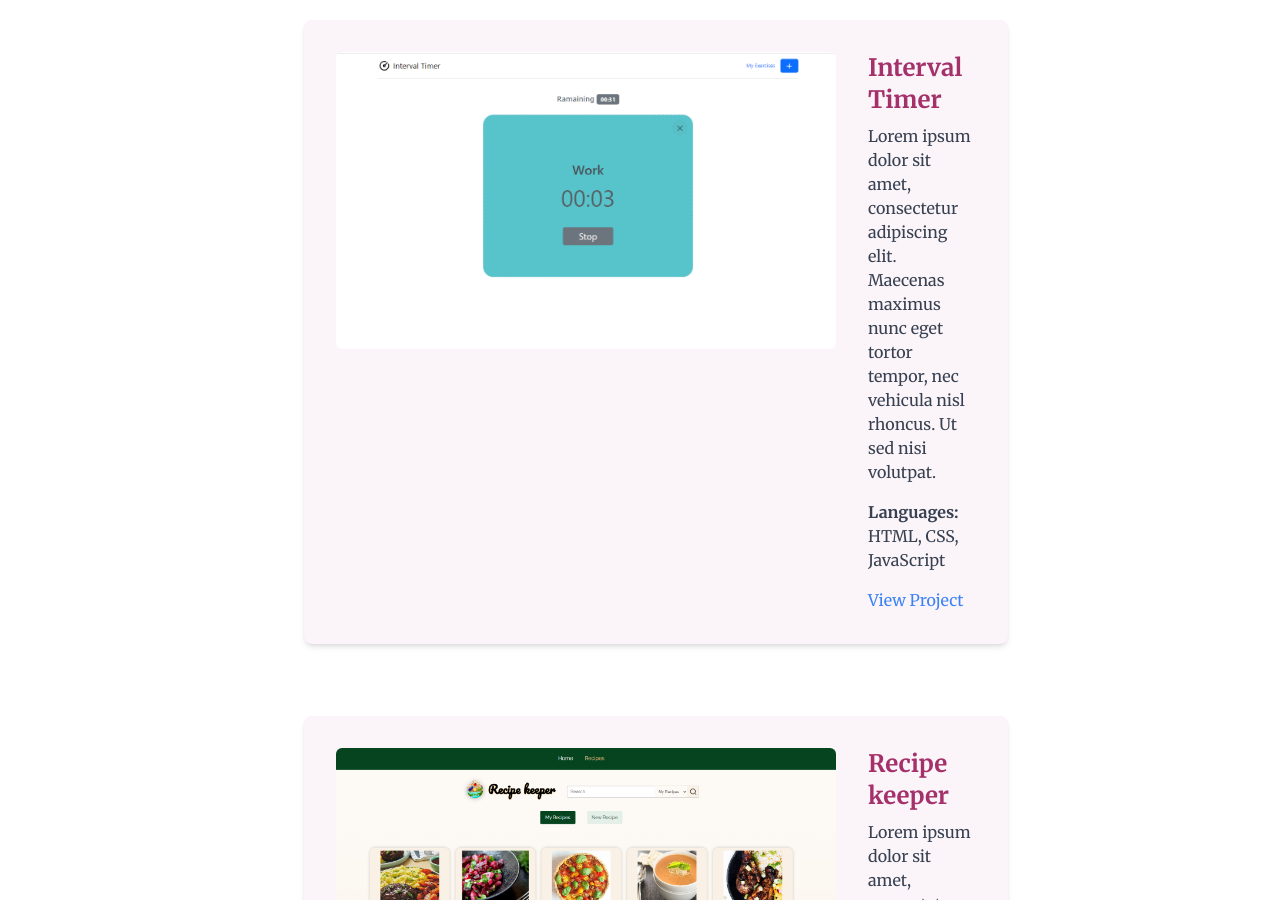
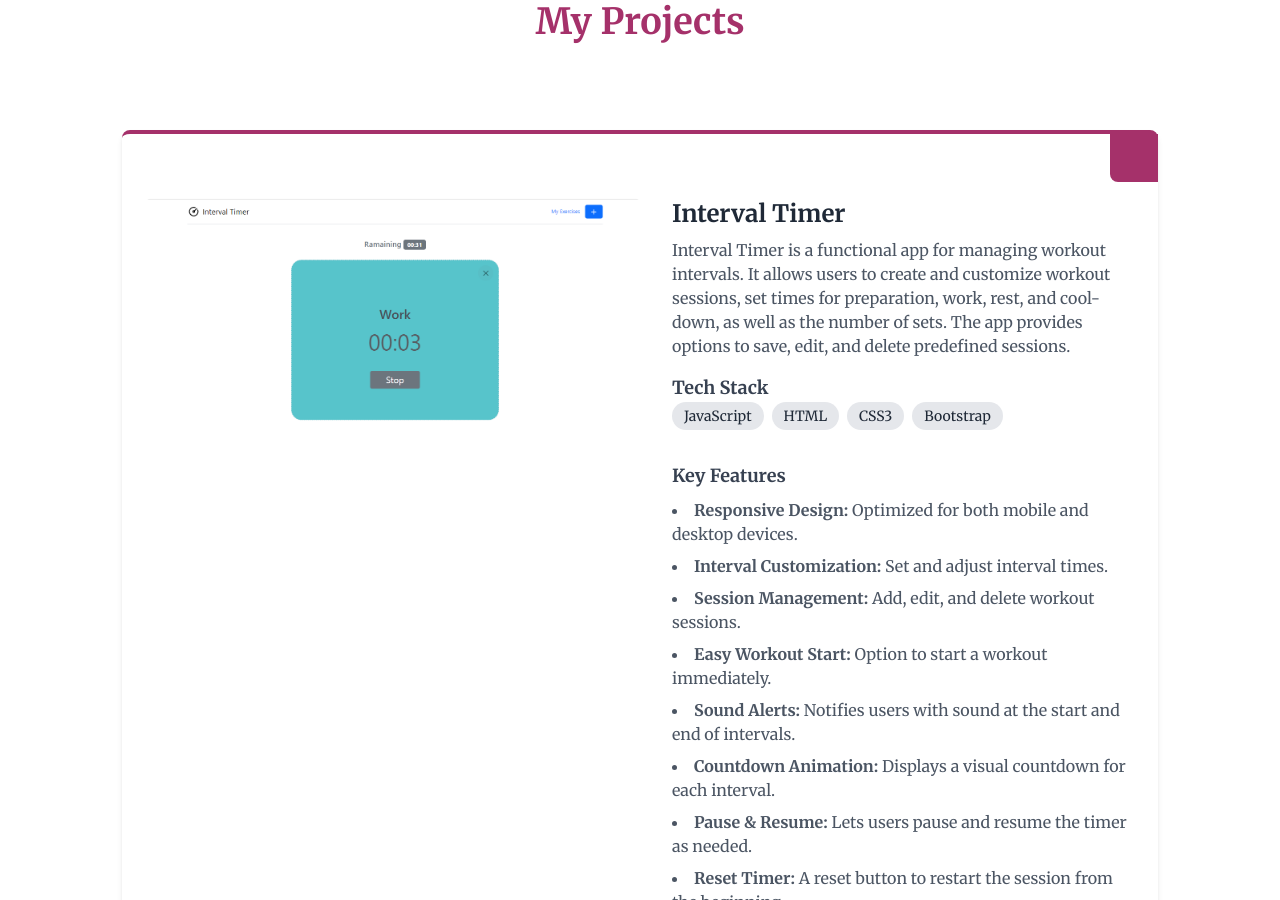
Before and after one commit to AnetaFalkowska/personal-website, a React (Vite) app: page / in a window 1280 px wide. Shown: the part 1900-2800 px from the top of the page. Built offline with nearby package versions, Linux system fonts and the light colour scheme.

Commit message:
Update MyProjects section

```diff
--- a/src/assets/data.ts
+++ b/src/assets/data.ts
@@ -6,7 +6,6 @@ import cIcon from "../assets/techIcons/c.png";
 import gitIcon from "../assets/techIcons/git.png";
 import twIcon from "../assets/techIcons/tailwind.png";
 import tsIcon from "..//assets/techIcons/typescript.png";
-
 
 export const education = [
   {
@@ -95,8 +94,52 @@ export const projectData = [
     id: "p1",
     title: "Interval Timer",
     description:
-      "Lorem ipsum dolor sit amet, consectetur adipiscing elit. Maecenas maximus nunc eget tortor tempor, nec vehicula nisl rhoncus. Ut sed nisi volutpat.",
-    languages: "HTML, CSS, JavaScript",
+      "Interval Timer is a functional app for managing workout intervals. It allows users to create and customize workout sessions, set times for preparation, work, rest, and cool-down, as well as the number of sets. The app provides options to save, edit, and delete predefined sessions.",
+    techStack: ["JavaScript", "HTML", "CSS3", "Bootstrap"],
+    keyFeatures: [
+      {
+        name: "Responsive Design",
+        description: "Optimized for both mobile and desktop devices.",
+      },
+      {
+        name: "Interval Customization",
+        description: "Set and adjust interval times.",
+      },
+      {
+        name: "Session Management",
+        description: "Add, edit, and delete workout sessions.",
+      },
+      {
+        name: "Easy Workout Start",
+        description: "Option to start a workout immediately.",
+      },
+      {
+        name: "Sound Alerts",
+        description:
+          " Notifies users with sound at the start and end of intervals.",
+      },
+      {
+        name: "Countdown Animation",
+        description: "Displays a visual countdown for each interval.",
+      },
+      {
+        name: "Pause & Resume",
+        description: "Lets users pause and resume the timer as needed.",
+      },
+      {
+        name: "Reset Timer",
+        description:
+          "A reset button to restart the session from the beginning.",
+      },
+      {
+        name: "Keyboard Shortcuts",
+        description: "Enables timer control via keyboard commands.",
+      },
+      {
+        name: "Local Storage",
+        description: "Saves user settings and preferences for future sessions.",
+      },
+    ],
     link: "",
     image: "/IntervalTimer.PNG",
   },
@@ -104,13 +147,111 @@ export const projectData = [
     id: "p2",
     title: "Recipe keeper",
     description:
-      "Lorem ipsum dolor sit amet, consectetur adipiscing elit. Maecenas maximus nunc eget tortor tempor, nec vehicula nisl rhoncus. Ut sed nisi volutpat.",
-    languages: "React, HTML, CSS, JavaScript",
+      "Recipe Keeper is a comprehensive web application for managing and discovering recipes. It allows users to create, edit, and delete their own recipes, as well as search for recipes both locally and online. The application uses React Router for seamless navigation and dynamic content loading.",
+    techStack: [
+      "React",
+      "React Router",
+      "HTML",
+      "CSS3",
+      "JavaScript",
+      "API Integration",
+    ],
+    keyFeatures: [
+      {
+        name: "Responsive Design",
+        description: "Optimized for both mobile and desktop views.",
+      },
+      {
+        name: "Asynchronous Data Fetching",
+        description: "Utilizes React hooks for asynchronous data fetching.",
+      },
+      {
+        name: "Recipe Management",
+        description: "Users can create, modify, and remove recipes.",
+      },
+      {
+        name: "Local Recipe Search",
+        description: "Search personal recipes by title or ingredients.",
+      },
+      {
+        name: "Online Recipe Search",
+        description: "Search external recipe databases online.",
+      },
+      {
+        name: "Random Recipe",
+        description: "Display a random recipe for users to try.",
+      },
+
+      {
+        name: "Search Interface",
+        description: "Intuitive search bar for local and online recipes.",
+      },
+      {
+        name: "Recipe Form Validation",
+        description:
+          "Ensure recipe titles are unique and meet length requirements; validate form data.",
+      },
+      {
+        name: "Confirmation Modal",
+        description: "Confirm actions like canceling recipe edits.",
+      },
+      {
+        name: "Random Recipe",
+        description: "Display a random recipe for users to try.",
+      },
+
+      {
+        name: "Error Handling",
+        description: "Custom error pages to handle different types of errors.",
+      },
+    ],
     link: "https://recipe-keeper-frontend.onrender.com",
     image: "/RecipeKeeper.PNG",
   },
+  {
+    id: "p3",
+    title: "Portfolio Web Application",
+    description:
+      "The Portfolio Web Application is a modern website designed to showcase my skills, professional experiences, and projects. The application uses React Router for seamless navigation between different sections, such as Home, Projects, Resume, and Contact. The homepage features my profile, technical skills, and an overview of my projects.",
+    techStack: [
+      "React",
+      "React Router",
+      "HTML",
+      "CSS3",
+      "Tailwind CSS",
+      "JavaScript",
+      "TypeScript",
+    ],
+    keyFeatures: [
+      {
+        name: "Responsive Design",
+        description: "Optimized for both mobile and desktop views.",
+      },
+      {
+        name: "Router Navigation",
+        description:
+          "Seamless navigation between pages enabled by React Router.",
+      },
+      {
+        name: "Custom Skill Slider",
+        description:
+          "Interactive skill slider built with react-slick, featuring custom navigation arrows.",
+      },
+      {
+        name: "Button Styling with Tailwind Merge",
+        description:
+          "Button styled using twMerge and buttonStyles, allowing centralized style management and consistency across the application.",
+      },
+      {
+        name: "Tailwind CSS Styling",
+        description:
+          "Utilizes Tailwind CSS for clean, responsive design and easy maintenance.",
+      },
+    ],
+    link: "https://recipe-keeper-frontend.onrender.com",
+    image: "/Portfolio.PNG",
+  },
 ];
-
 
 export const technologies = [
   {
@@ -123,7 +264,7 @@ export const technologies = [
     name: "JavaScript",
     icon: jsIcon,
     description:
-      "Implementing asynchronous operations using Promises and async/await."
+      "Implementing asynchronous operations using Promises and async/await.",
   },
   {
     name: "TypeScript",
@@ -134,14 +275,12 @@ export const technologies = [
   {
     name: "HTML5",
     icon: htmlIcon,
-    description:
-      "Crafting structured and semantic web pages.",
+    description: "Crafting structured and semantic web pages.",
   },
   {
     name: "CSS3",
     icon: cssIcon,
-    description:
-      "Creating advanced layouts with Flexbox and CSS Grid.",
+    description: "Creating advanced layouts with Flexbox and CSS Grid.",
   },
   {
     name: "Git",
@@ -158,7 +297,6 @@ export const technologies = [
   {
     name: "Tailwind CSS",
     icon: twIcon,
-    description:
-      "Rapidly building responsive designs with Tailwind CSS.",
+    description: "Rapidly building responsive designs with Tailwind CSS.",
   },
 ];
--- a/src/components/MainSection.tsx
+++ b/src/components/MainSection.tsx
@@ -42,7 +42,7 @@ function ProfileSection() {
             My background
           </p>
         </header>
-        <main className="text-gray-800">
+        <main className="text-gray-600">
           Frontend Developer with a strong foundation in project management and
           key account expertise. Currently focused on building responsive web
           applications using React, JavaScript HTML and CSS. I excel in
@@ -85,7 +85,7 @@ type ResumeItemProps = {
 
 function TechnologyItem({ name, icon, description }: ResumeItemProps) {
   return (
-    <div className="group w-32 lg:w-48 xl:w-60 text-center rounded-lg custom-inset-shadow-2 p-2">
+    <div className="group w-32 lg:w-48 xl:w-60 text-center rounded-2xl custom-inset-shadow-2 p-2">
       <img src={icon} className="mx-auto w-10 h-10 group-hover:opacity-100" />
       <p className="mt-2 text-base lg:text-lg">{name}</p>
       <p className="opacity-0 group-hover:opacity-100 transition-opacity duration-300 text-xs xl:text-sm">
--- a/src/components/ProjectCard.tsx
+++ b/src/components/ProjectCard.tsx
@@ -1,8 +1,14 @@
+type KeyFeature = {
+  name: string;
+  description: string;
+};
+
 type ProjectCardProps = {
   image: string;
   title: string;
   description: string;
-  languages: string;
+  techStack: string[];
+  keyFeatures: KeyFeature[];
   link: string;
 };
 
@@ -10,31 +16,56 @@ export default function ProjectCard({
   image,
   title,
   description,
-  languages,
+  techStack,
+  keyFeatures,
   link,
 }: ProjectCardProps) {
   return (
-    <div className="bg-[#fbf4f9] w-full gap-8 flex flex-col xl:flex-row justify-start items-center xl:items-start rounded-lg shadow-md m-4 p-8">
+    <>
+      <div className="relative bg-white border-t-4 border-secondary p-6 pt-16 rounded-lg shadow-md hover:-translate-y-1 hover:shadow-lg transition-all duration-300 flex flex-col lg:flex-row">
         <img
           src={image}
           alt={`${title} screenshot`}
-        className="max-w-[80%] xl:max-w-[500px] rounded-md object-contain mb-4"
-      ></img>
-      <div className="flex-shrink">
-        <h2 className="text-2xl font-bold mb-2">{title}</h2>
-        <p className="text-gray-700 mb-4">{description}</p>
-        <p className="text-gray-700 mb-4">
-          <strong>Languages: </strong>
-          {languages}
-        </p>
+          className="object-contain object-top w-full lg:w-1/2 rounded-md mb-4 lg:mb-0 lg:mr-8"
+        />
+        <div className="flex-1">
+          <h3 className="text-2xl font-semibold text-gray-800 mb-2">{title}</h3>
+          <p className="text-gray-600 mb-4">{description}</p>
+
+          <h4 className="text-lg font-semibold text-gray-700">Tech Stack</h4>
+          <ul className="flex flex-wrap gap-2 mb-8">
+            {techStack.map((el, index) => (
+              <li
+                key={index}
+                className="bg-gray-200 rounded-full px-3 py-1 text-sm font-medium text-gray-800"
+              >
+                {el}
+              </li>
+            ))}
+          </ul>
+          <h4 className="text-lg font-semibold text-gray-700 mb-2">
+            Key Features
+          </h4>
+          <ul className="list-disc list-inside text-gray-600 mb-8">
+            {keyFeatures.map((el, index) => (
+              <li className="mb-2" key={index}>
+                <strong>{el.name}: </strong>
+                {el.description}
+              </li>
+            ))}
+          </ul>
           <a
-          href={link}
-          target="_blank"
-          className="text-blue-500 hover:underline"
+            href="https://github.com/your-repo"
+            className="text-secondary font-bold mb-4 block"
           >
-          View Project
+            View on GitHub →
+          </a>
+          <a href={link} className="text-secondary font-bold mb-4 block">
+            Visit Project →
           </a>
         </div>
+        <div className="absolute top-0 right-0 w-12 h-12 bg-secondary rounded-bl-lg"></div>
       </div>
+    </>
   );
 }
--- a/src/components/Projects.tsx
+++ b/src/components/Projects.tsx
@@ -3,11 +3,24 @@ import ProjectCard from "./ProjectCard.tsx";
 
 export default function () {
   return (
-    <div id="projects" className="w-[60%] mx-auto p-8 scroll-mt-24">
-      <h1 className="text-4xl font-bold text-center mb-12">Portfolio</h1>
-      <div className="flex flex-col gap-10">
+    <div
+      id="projects"
+      className="max-w-[1100px] w-[90%] mx-auto mb-28 p-8 scroll-mt-24"
+    >
+      <h1 className="text-4xl font-bold text-center py-10 mb-12">
+        My Projects
+      </h1>
+      <div className="flex flex-col gap-20">
         {projectData.map((project) => (
-          <ProjectCard key={project.id} title={project.title} description={project.description} link={project.link} image={project.image} languages={project.languages}/>
+          <ProjectCard
+            key={project.id}
+            title={project.title}
+            description={project.description}
+            link={project.link}
+            image={project.image}
+            techStack={project.techStack}
+            keyFeatures={project.keyFeatures}
+          />
         ))}
       </div>
     </div>
```
Also changed, not shown: src/components/SkillsSlider.tsx (+24 -23 lines), src/layouts/Navbar.tsx (+12 -6 lines), public/Portfolio.PNG (added). Lines whose indentation alone changed are shown as unchanged.
